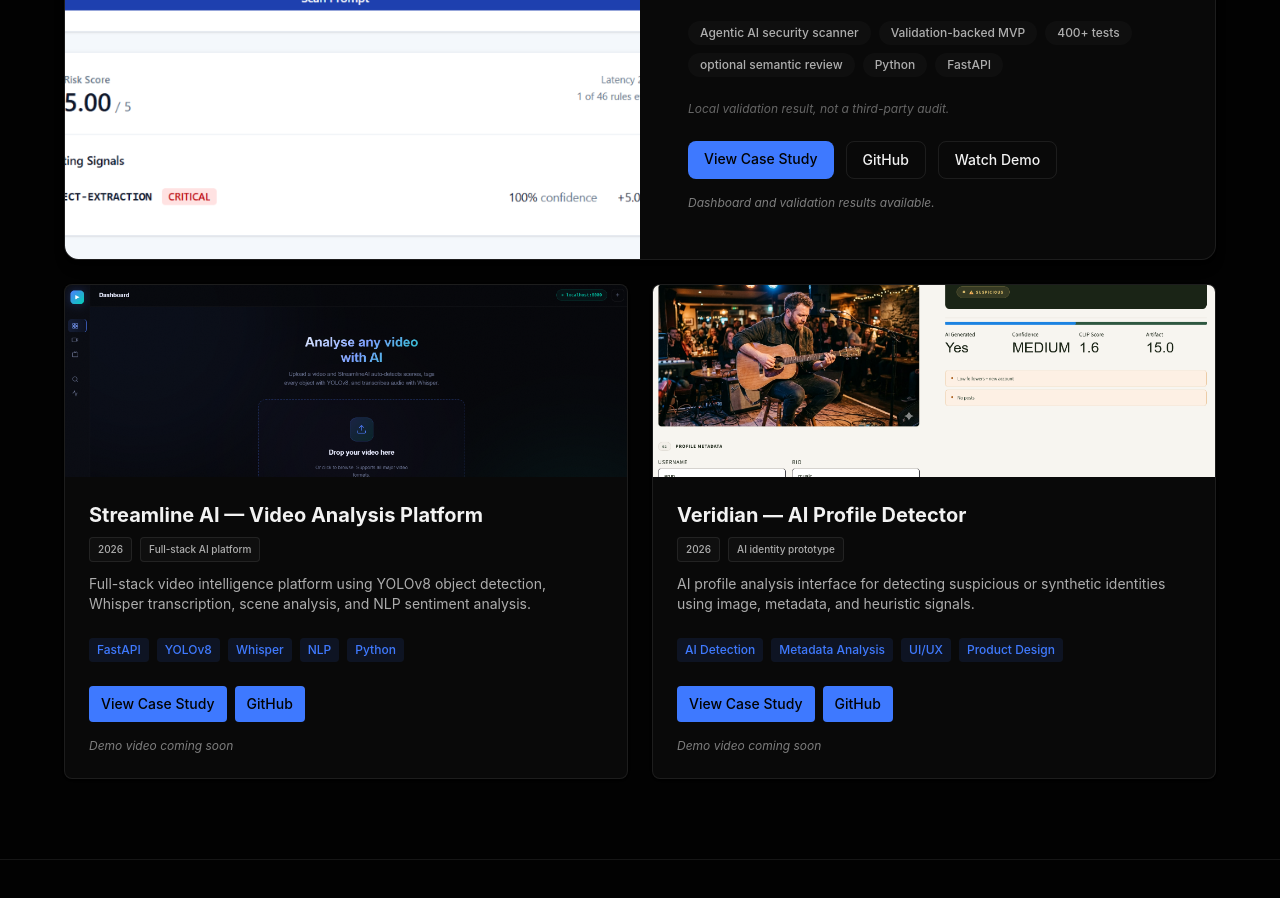
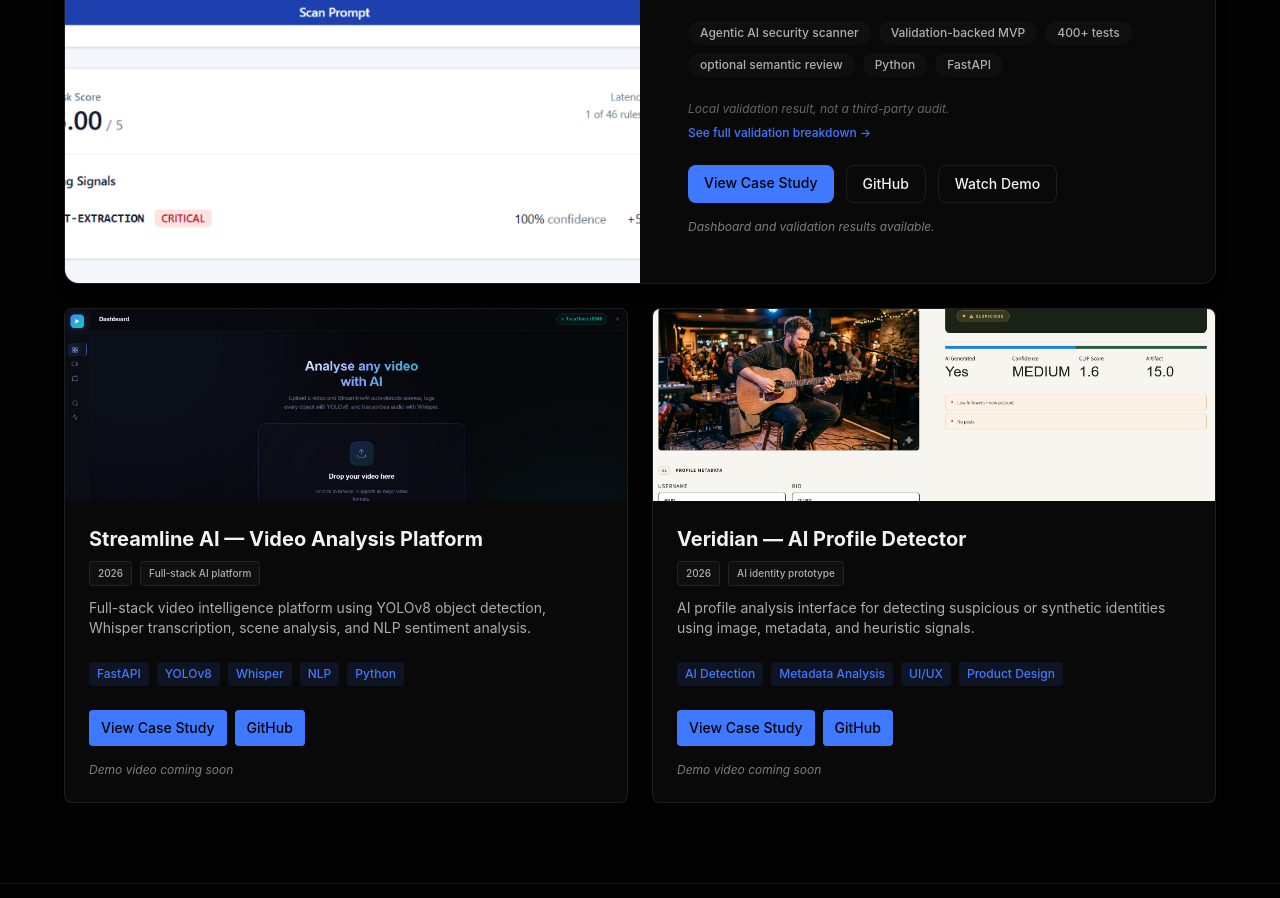
Before and after one commit to aryanshrm/-aryan-portfolio, a Next.js app: page / in a window 1280 px wide. Shown: the part 1480-2378 px from the top of the page. Built offline with nearby package versions, Linux system fonts and the light colour scheme.

Commit message:
copy: add validation breakdown link

```diff
--- a/app/page.tsx
+++ b/app/page.tsx
@@ -170,9 +170,15 @@ export default function Home() {
                 </div>
 
                 {/* Caveat */}
-                <p className="text-xs text-foreground/40 mb-6 italic">
+                <p className="text-xs text-foreground/40 mb-2 italic">
                   Local validation result, not a third-party audit.
                 </p>
+                <Link
+                  href="/projects/promptshield#validation"
+                  className="text-xs text-primary hover:underline font-medium inline-block mb-6"
+                >
+                  See full validation breakdown →
+                </Link>
 
                 {/* Buttons */}
                 <div className="flex gap-3 flex-wrap">
--- a/app/projects/[slug]/page.tsx
+++ b/app/projects/[slug]/page.tsx
@@ -438,7 +438,7 @@ export default async function ProjectPage({ params }: { params: Promise<{ slug:
               )}
 
               {(project.results || project.validationSnapshot) && (
-                <section>
+                <section id="validation">
                   <h2 className="text-3xl font-bold mb-6 text-foreground">Results & Validation</h2>
                   <div className="bg-primary/5 border border-primary/20 rounded-2xl p-8 space-y-6">
                     {project.results && project.results.length > 0 && (
```
